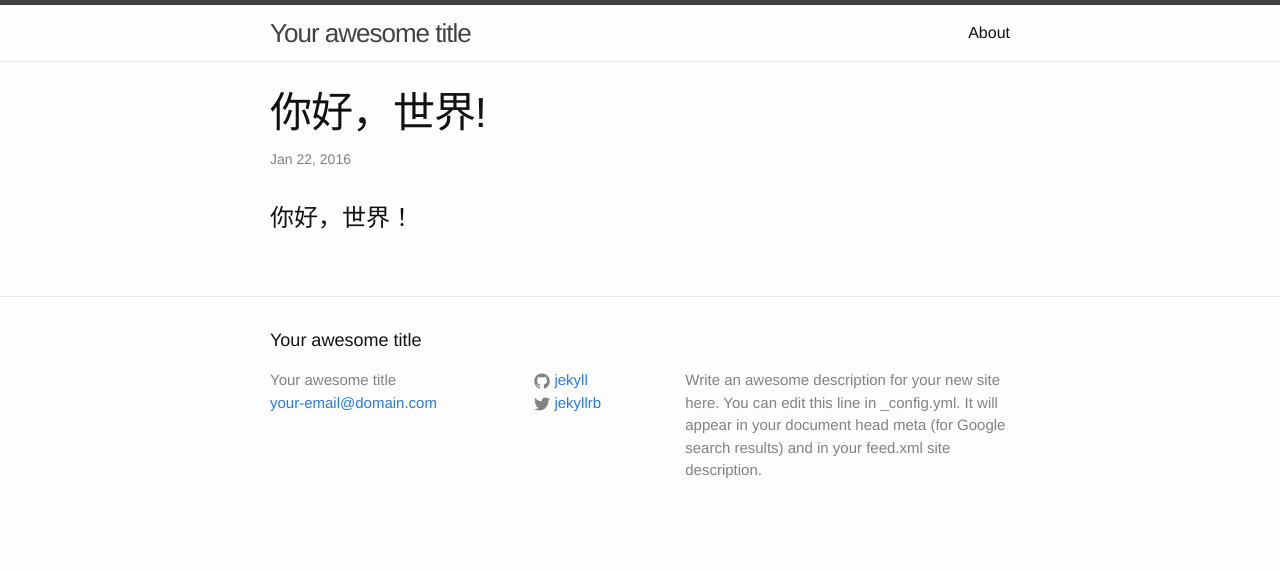
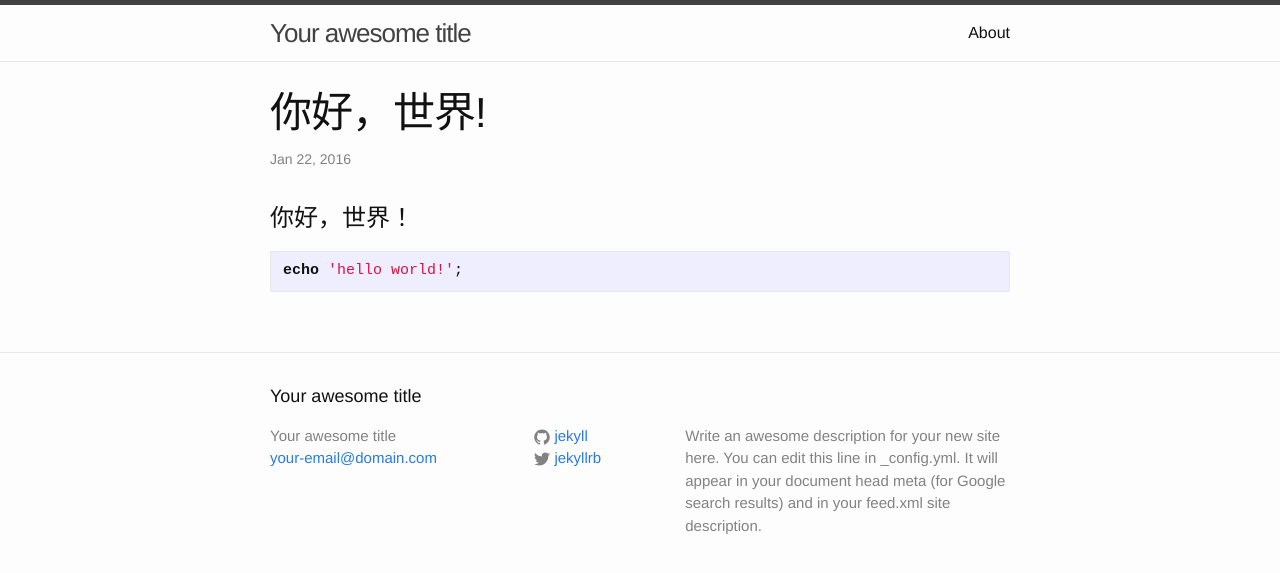
Before and after one commit to tlx159/pizida, a Jekyll site: the page built from _posts/2016-01-22-hello-world.markdown, in a window 1280 px wide. Shown: the top 573 px of the page. Built offline with Jekyll 4.4.1, drawn with Linux system fonts in a browser that asks for light colours.

Commit message:
新增文章

````diff
--- a/_posts/2016-01-22-hello-world.markdown
+++ b/_posts/2016-01-22-hello-world.markdown
@@ -5,3 +5,6 @@ date:   2016-01-22 14:21:39 +0800
 categories: jekyll update
 ---
 # 你好，世界！
+```php
+echo 'hello world!';
+```
````
